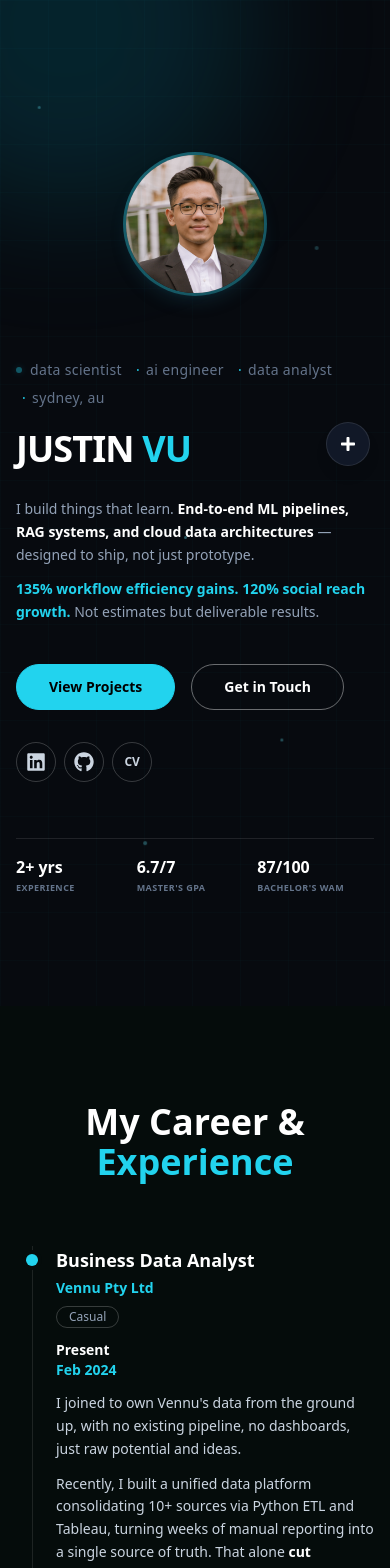
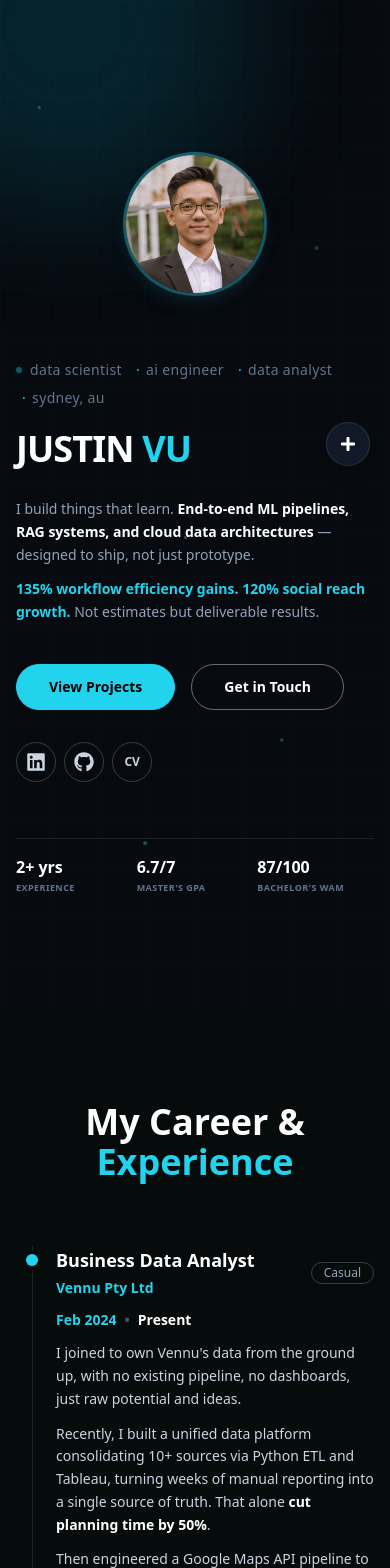
Before and after one commit to huyducv/huyducv.github.io, a React (Vite) app in the folder portfolio-react/: page / in a window 390 px wide. Shown: the top 1568 px of the page. Built offline with nearby package versions, Linux system fonts and the light colour scheme; the HTML template or start-up script is replaced by a standard one.

Commit message:
Update phone UI

```diff
--- a/portfolio-react/src/components/Experience.jsx
+++ b/portfolio-react/src/components/Experience.jsx
@@ -48,14 +48,24 @@ export function Experience({ data }) {
                 <div className="lg:pl-12">
                   {/* Mobile: title, company, type shown here */}
                   <div className="mb-3 lg:hidden">
-                    <h3 className="text-lg font-bold text-white">{item.title}</h3>
-                    <p className="mt-1 text-sm font-semibold text-cyan-400">{item.company}</p>
-                    <span className="mt-2 inline-block rounded-full border border-white/20 px-3 py-0.5 text-xs text-slate-400">
-                      {item.type}
-                    </span>
+                    <div className="flex flex-wrap items-center justify-between gap-3">
+                      <div>
+                        <h3 className="text-lg font-bold text-white">{item.title}</h3>
+                        <p className="mt-1 text-sm font-semibold text-cyan-400">{item.company}</p>
+                      </div>
+                      <span className="mt-0.5 inline-flex shrink-0 items-center rounded-full border border-white/20 px-3 py-0.5 text-xs text-slate-400">
+                        {item.type}
+                      </span>
+                    </div>
+
+                    <p className="mt-3 text-sm font-semibold">
+                      <span className="text-cyan-400">{item.startDate}</span>
+                      <span className="mx-2 text-slate-600">•</span>
+                      <span className="text-white">{item.endDate}</span>
+                    </p>
                   </div>
 
-                  <div className="mb-3">
+                  <div className="mb-3 hidden lg:block">
                     <p className="text-sm font-semibold text-white">{item.endDate}</p>
                     <p className="text-sm font-semibold text-cyan-400">{item.startDate}</p>
                   </div>
--- a/portfolio-react/src/components/Nav.jsx
+++ b/portfolio-react/src/components/Nav.jsx
@@ -112,7 +112,7 @@ export function Nav({ name, links, socials }) {
       <div className="relative z-10 ml-auto md:hidden">
         <button
           type="button"
-          className="rounded-full bg-white/10 px-4 py-2 text-sm font-semibold text-white"
+          className="rounded-full border border-white/15 bg-white/[0.06] px-4 py-2 text-sm font-semibold text-slate-100 shadow-[inset_0_1px_0_rgba(255,255,255,0.08)] backdrop-blur-md transition hover:border-cyan-400/40 hover:bg-cyan-400/10 hover:text-white"
           onClick={() => {
             const menu = document.getElementById('mobile-menu')
             if (!menu) return
@@ -123,17 +123,22 @@ export function Nav({ name, links, socials }) {
         </button>
       </div>
 
-      <div id="mobile-menu" className="absolute right-6 top-16 hidden w-48 rounded-xl border border-white/10 bg-black/80 p-4 backdrop-blur-md">
+      <div id="mobile-menu" className="absolute right-6 top-16 hidden w-52 rounded-2xl border border-white/10 bg-black/80 p-4 backdrop-blur-md">
         <div className="flex flex-col gap-3">
           {links.map((link) => (
             <a
               key={link.href}
               href={link.href}
-              className={`text-sm font-medium ${active === link.href ? 'text-white' : 'text-slate-200'}`}
+              className={`rounded-lg px-2 py-1 text-sm font-medium transition ${
+                active === link.href
+                  ? 'bg-cyan-400/10 text-white'
+                  : 'text-slate-200 hover:bg-white/5 hover:text-white'
+              }`}
             >
               {link.label}
             </a>
           ))}
+          {socials.length > 0 ? (
             <div className="mt-2 flex gap-3 border-t border-white/10 pt-3">
               {socials.map((social) => {
                 const Icon = SOCIAL_ICONS[social.icon]
@@ -151,6 +156,7 @@ export function Nav({ name, links, socials }) {
                 )
               })}
             </div>
+          ) : null}
         </div>
       </div>
     </nav>
--- a/portfolio-react/src/components/TechForge.jsx
+++ b/portfolio-react/src/components/TechForge.jsx
@@ -109,14 +109,31 @@ export function TechForge() {
           </p>
         </div>
 
-        <div className="mx-auto mt-12 flex w-full max-w-6xl flex-col items-center gap-4 sm:gap-5">
+        {/* Mobile: unified 3-per-row grid */}
+        <div className="mx-auto mt-12 grid max-w-[320px] grid-cols-3 justify-items-center gap-3 sm:hidden">
+          {TECHS.map((tech, i) => (
+            <div
+              key={tech.name}
+              className="group flex w-[90px] cursor-default flex-col items-center justify-center gap-2 rounded-2xl border border-white/10 bg-gradient-to-b from-white/[0.07] to-white/[0.02] p-3.5 shadow-[inset_0_1px_0_rgba(255,255,255,0.08),0_4px_24px_rgba(0,0,0,0.45)] backdrop-blur-sm transition-all duration-300 hover:border-cyan-400/50 hover:from-cyan-400/10 hover:to-white/[0.04] hover:shadow-[inset_0_1px_0_rgba(255,255,255,0.12),0_0_28px_-6px_rgba(34,211,238,0.35)]"
+              style={{ animationDelay: `${i * 40}ms` }}
+            >
+              <tech.Icon
+                className="h-8 w-8 drop-shadow-[0_0_10px_rgba(255,255,255,0.16)] transition-[filter] duration-300 group-hover:drop-shadow-[0_0_14px_rgba(34,211,238,0.5)]"
+                style={{ color: tech.color }}
+              />
+              <span className="text-center text-[11px] font-medium leading-tight tracking-wide text-slate-300 transition-colors group-hover:text-slate-100">
+                {tech.name}
+              </span>
+            </div>
+          ))}
+        </div>
+
+        {/* sm+: keep the inverted pyramid */}
+        <div className="mx-auto mt-12 hidden w-full max-w-6xl flex-col items-center gap-4 sm:flex sm:gap-5">
           {pyramidRows.map((row, rowIndex) => {
             const offset = pyramidRows.slice(0, rowIndex).reduce((a, r) => a + r.length, 0)
             return (
-              <div
-                key={rowIndex}
-                className="flex flex-wrap justify-center gap-3 sm:gap-3.5"
-              >
+              <div key={rowIndex} className="flex flex-wrap justify-center gap-3 sm:gap-3.5">
                 {row.map((tech, i) => (
                   <div
                     key={tech.name}
--- a/portfolio-react/src/data/mockData.js
+++ b/portfolio-react/src/data/mockData.js
@@ -222,9 +222,9 @@ export const mockData = {
     location: 'Sydney, NSW, Australia',
     phone: '0410 899 204',
     socials: [
+      { label: 'Email', href: 'mailto:vuhuyduc03@gmail.com', icon: 'mail' },
       { label: 'Github', href: 'https://github.com/huyducv', icon: 'github' },
       { label: 'LinkedIn', href: 'https://linkedin.com/in/huyducvu', icon: 'linkedin' },
-      { label: 'Email', href: 'mailto:vuhuyduc03@gmail.com', icon: 'mail' },
     ],
   },
   footer: {
```
Also changed, not shown: 2 other files (tests, documents, lock files or other folders). Lines whose indentation alone changed are shown as unchanged.
